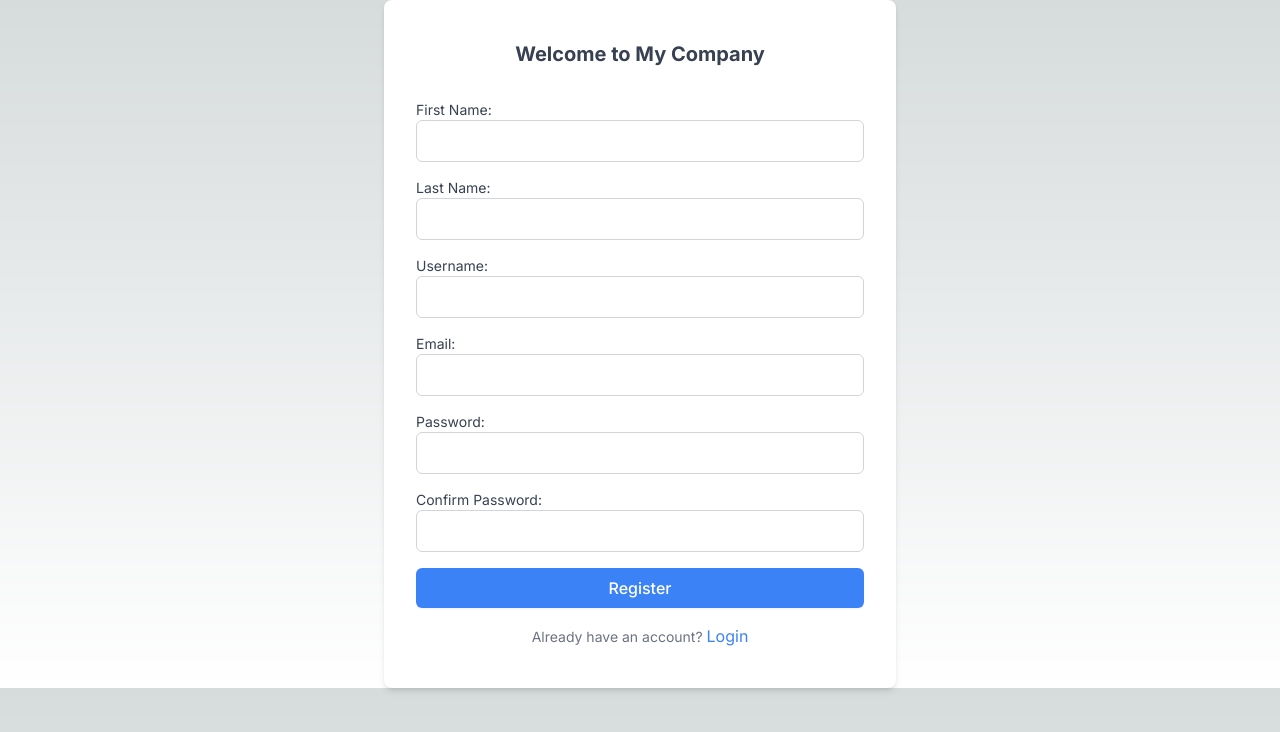
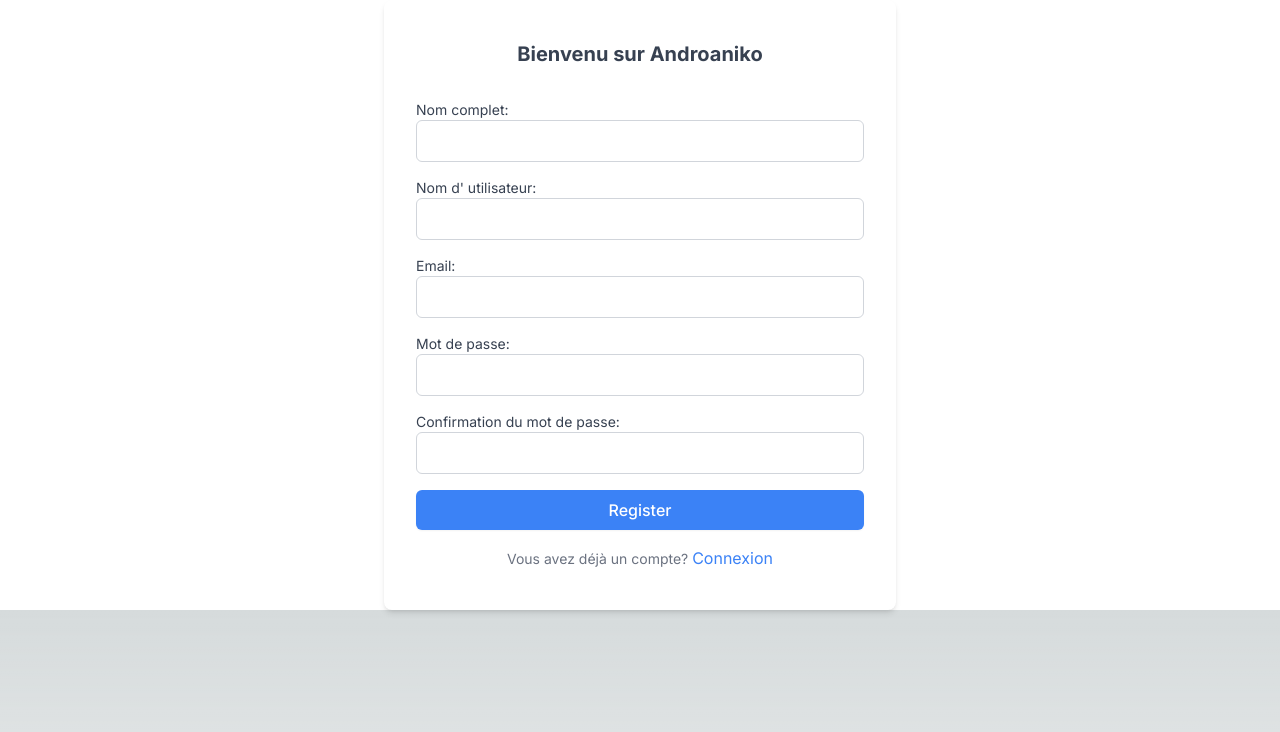
Before and after one commit to TohyNyAina/Androaniko, a Next.js app: page /register in a window 1280 px wide. Shown: the top 732 px of the page. Built offline with nearby package versions, Linux system fonts and the light colour scheme.

Commit message:
Update page.tsx

```diff
--- a/src/app/register/page.tsx
+++ b/src/app/register/page.tsx
@@ -1,21 +1,18 @@
+import Link from "next/link";
+
 export default function Register() {
     return (
-        <div>
+        <div className="bg-white">
             <div className="max-w-lg mx-auto  bg-white dark:bg-gray-800 rounded-lg shadow-md px-8 py-10 flex flex-col items-center">
-                <h1 className="text-xl font-bold text-center text-gray-700 dark:text-gray-200 mb-8">Welcome to My Company</h1>
+                <h1 className="text-xl font-bold text-center text-gray-700 dark:text-gray-200 mb-8">Bienvenu sur Androaniko</h1>
                 <form action="#" className="w-full flex flex-col gap-4">
                     <div className="flex items-start flex-col justify-start">
-                        <label className="text-sm text-gray-700 dark:text-gray-200 mr-2">First Name:</label>
+                        <label className="text-sm text-gray-700 dark:text-gray-200 mr-2">Nom complet:</label>
                         <input type="text" id="firstName" name="firstName" className="w-full px-3 dark:text-gray-200 dark:bg-gray-900 py-2 rounded-md border border-gray-300 dark:border-gray-700 focus:outline-none focus:ring-1 focus:ring-blue-500" />
                     </div>
 
                     <div className="flex items-start flex-col justify-start">
-                        <label className="text-sm text-gray-700 dark:text-gray-200 mr-2">Last Name:</label>
-                        <input type="text" id="lastName" name="lastName" className="w-full px-3 dark:text-gray-200 dark:bg-gray-900 py-2 rounded-md border border-gray-300 dark:border-gray-700 focus:outline-none focus:ring-1 focus:ring-blue-500" />
-                    </div>
-
-                    <div className="flex items-start flex-col justify-start">
-                        <label className="text-sm text-gray-700 dark:text-gray-200 mr-2">Username:</label>
+                        <label className="text-sm text-gray-700 dark:text-gray-200 mr-2">Nom d' utilisateur:</label>
                         <input type="text" id="username" name="username" className="w-full px-3 dark:text-gray-200 dark:bg-gray-900 py-2 rounded-md border border-gray-300 dark:border-gray-700 focus:outline-none focus:ring-1 focus:ring-blue-500" />
                     </div>
 
@@ -25,12 +22,12 @@
                     </div>
 
                     <div className="flex items-start flex-col justify-start">
-                        <label className="text-sm text-gray-700 dark:text-gray-200 mr-2">Password:</label>
+                        <label className="text-sm text-gray-700 dark:text-gray-200 mr-2">Mot de passe:</label>
                         <input type="password" id="password" name="password" className="w-full px-3 dark:text-gray-200 dark:bg-gray-900 py-2 rounded-md border border-gray-300 dark:border-gray-700 focus:outline-none focus:ring-1 focus:ring-blue-500" />
                     </div>
 
                     <div className="flex items-start flex-col justify-start">
-                        <label className="text-sm text-gray-700 dark:text-gray-200 mr-2">Confirm Password:</label>
+                        <label className="text-sm text-gray-700 dark:text-gray-200 mr-2">Confirmation du mot de passe:</label>
                         <input type="password" id="confirmPassword" name="confirmPassword" className="w-full px-3 dark:text-gray-200 dark:bg-gray-900 py-2 rounded-md border border-gray-300 dark:border-gray-700 focus:outline-none focus:ring-1 focus:ring-blue-500" />
                     </div>
 
@@ -38,8 +35,8 @@
                 </form>
 
                 <div className="mt-4 text-center">
-                    <span className="text-sm text-gray-500 dark:text-gray-300">Already have an account? </span>
-                    <a href="#" className="text-blue-500 hover:text-blue-600">Login</a>
+                    <span className="text-sm text-gray-500 dark:text-gray-300">Vous avez déjà un compte? </span>
+                    <Link href="/login" className="text-blue-500 hover:text-blue-600">Connexion</Link>
                 </div>
             </div>
         </div>
```
